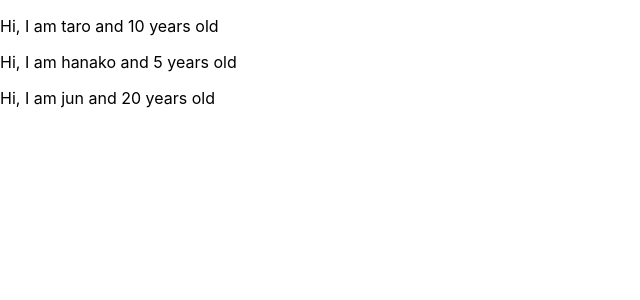
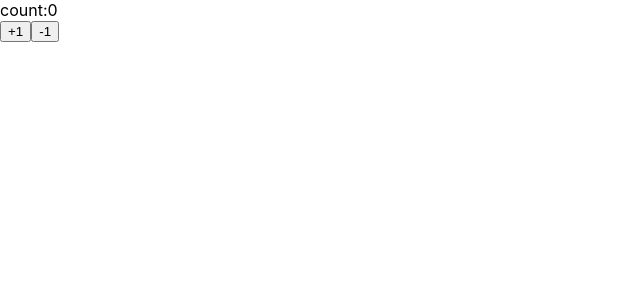
Before and after one commit to junito23/udemy_react, a React (Create React App) app: page / in a window 1280 px wide. Shown: the top 300 px of the page, without its empty margins (0-640 px from the left). Built offline with nearby package versions, Linux system fonts and the light colour scheme.

Commit message:
learn satae and setState

```diff
--- a/src/App.js
+++ b/src/App.js
@@ -1,58 +1,32 @@
 import React, { Component } from 'react';
-import PropTypes from "prop-types"
 
-const App = () => {
-  const profiles = [
-    { name: "taro", age: 10 },
-    { name: "hanako", age: 5 },
-    { name: "jun", age: 20 },
-  ]
-  return (
-    <div>
-      {
-        profiles.map((profile, index) => {
-          return <User name={profile.name} age={profile.age} key={index} />
-        })
-      }
-    </div>
-  )
+const App = () => (<Counter></Counter>)
+
+class Counter extends Component {
+  constructor(props) {
+    super(props)
+    this.state = { count: 0 }
   }
 
-const User = (props) => {
+  handlePlusButton = () => {
+    return this.setState({ count: this.state.count + 1 })
+  }
+
+  handleMinusButton = () => {
+    return this.setState({ count: this.state.count - 1 })
+  }
+
+  render() {
     return (
       <React.Fragment>
-      <p>Hi, I am {props.name} and {props.age} years old</p>
+        <div>count:{this.state.count}</div>
+        <button onClick={this.handlePlusButton}>+1</button>
+        <button onClick={this.handleMinusButton}>-1</button>
       </React.Fragment>
     )
   }
 
-// propsの型チェック
-User.propTypes = {
-  name: PropTypes.string,
-  age: PropTypes.number
 }
 
-// propsのデフォルト値
-// User.defaultProps = {
-//   age: 1
-// }
 
 export default App;
-
-// class App extends Component {
-//   render() {
-//     return React.createElement(
-//       "div",
-//       null,
-//       "Hello World"
-//     );
-//   }
-// }
-
-// function App() {
-//   return (
-//     <div>
-//       Hello World
-//     </div>
-//   );
-// }
```
Lines whose indentation alone changed are shown as unchanged.
